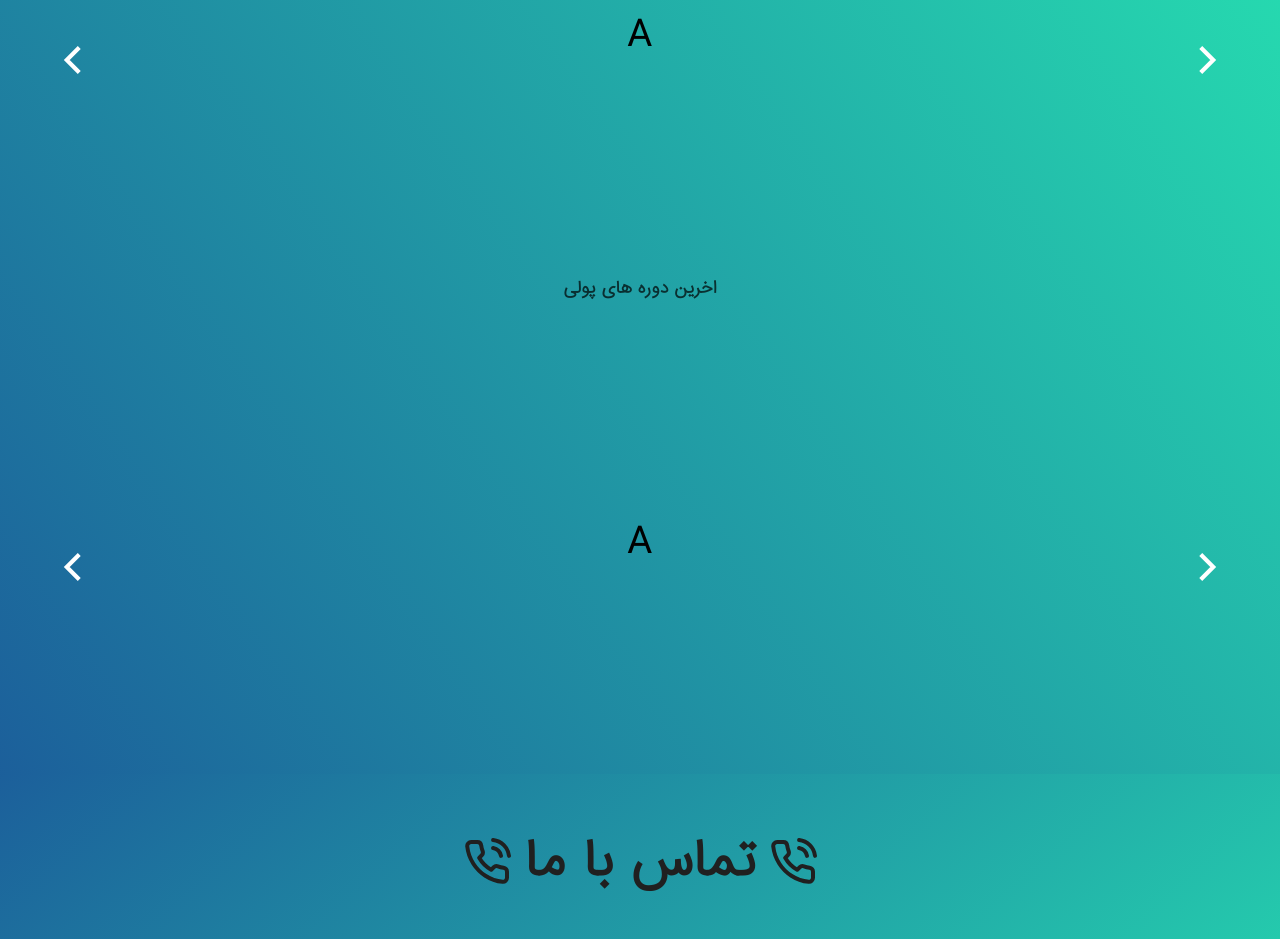
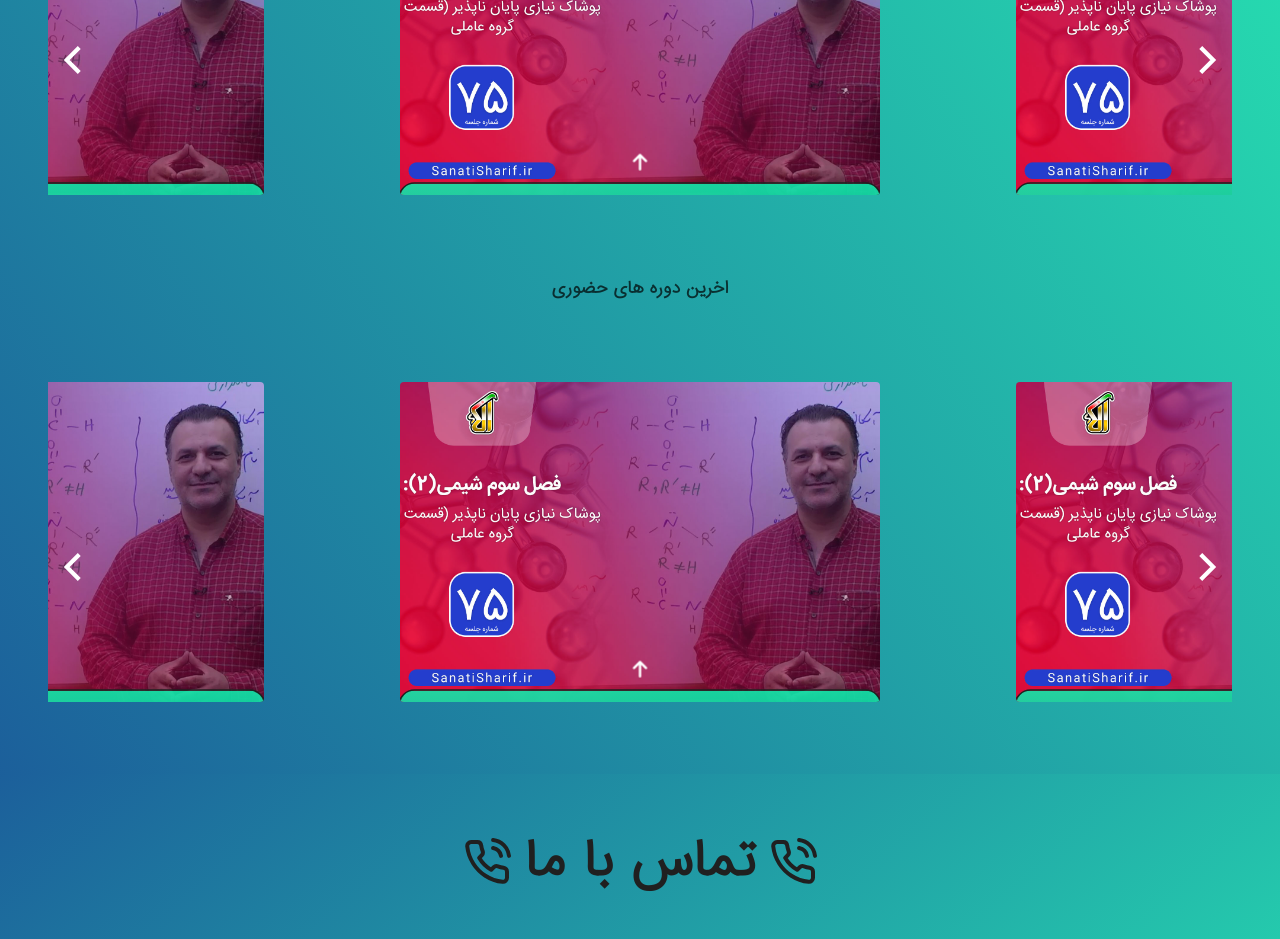
Before and after one commit to 00-team/ultrasonic-demo, a React app: page / in a window 1280 px wide. Shown: the part 3100-4039 px from the top of the page. Built offline with nearby package versions, Linux system fonts and the light colour scheme.

Commit message:
videos container work on and tested

```diff
--- a/src/layouts/Videos.tsx
+++ b/src/layouts/Videos.tsx
@@ -6,7 +6,7 @@ import { AiOutlineFundProjectionScreen } from '@react-icons/all-files/ai/AiOutli
 // utils
 import { LazyMotionY } from '../components/common/LazyMotion'
 import Slider from '../components/slider/Slider'
-
+import VideoCard from '../components/common/VideoCard'
 
 // style
 import './sass/videos.scss'
@@ -18,28 +18,45 @@ const Videos = () => {
         <div className='videos'>
             <div className='container'>
                 <LazyMotionY>
-                    <h2 className='title'>
+                    <h2 className='title' id="videos">
                         <AiOutlineFundProjectionScreen />
                         دوره ها
                         <AiOutlineFundProjectionScreen />
                     </h2>
                 </LazyMotionY>
-                <h4 className='title'>اخرین دوره های رایگان</h4>
+                <h4 className='title'>اخرین دوره های انلاین</h4>
+                <div className='wrapper'>
+                    <Slider>
+                        {BaseData.map(index => (
+                            <VideoCard
+                                title='عنوان '
+                                description='  بلکه روزنامه و مجله در ستون و سطرآنچنان که لازم است و برای شرایط فعلی تکنولوژی مورد نیاز و کاربردهای متنوع با هدف بهبود ابزارهای کاربردی می باشد. کتابهای زیادی در شصت و سه درصد گذشته، حال و آینده شناخت فراوان جامعه و متخصصان را می طلبد تا با نرم افزارها '
+                                key={index}
+                            />
+                        ))}
+                    </Slider>
+                </div>
+                <h4 className='title'>اخرین دوره های حضوری</h4>
+                <div className='wrapper'>
+                    <Slider>
+                        {BaseData.map(index => (
+                            <VideoCard
+                                title='عنوان '
+                                description='  بلکه روزنامه و مجله در ستون و سطرآنچنان که لازم است و برای شرایط فعلی تکنولوژی مورد نیاز و کاربردهای متنوع با هدف بهبود ابزارهای کاربردی می باشد. کتابهای زیادی در شصت و سه درصد گذشته، حال و آینده شناخت فراوان جامعه و متخصصان را می طلبد تا با نرم افزارها '
+                                key={index}
+                            />
+                        ))}
+                    </Slider>
+                </div>
+
+                {/* <h4 className='title'>اخرین دوره های پولی</h4>
                 <div className='wrapper'>
                     <Slider>
                         {BaseData.map((item, index) => (
                             <div key={index}>{item}</div>
                         ))}
                     </Slider>
-                </div>
-                <h4 className='title'>اخرین دوره های پولی</h4>
-                <div className='wrapper'>
-                    <Slider>
-                        {BaseData.map((item, index) => (
-                            <div key={index}>{item}</div>
-                        ))}
-                    </Slider>
-                </div>
+                </div> */}
             </div>
         </div>
     )
```
